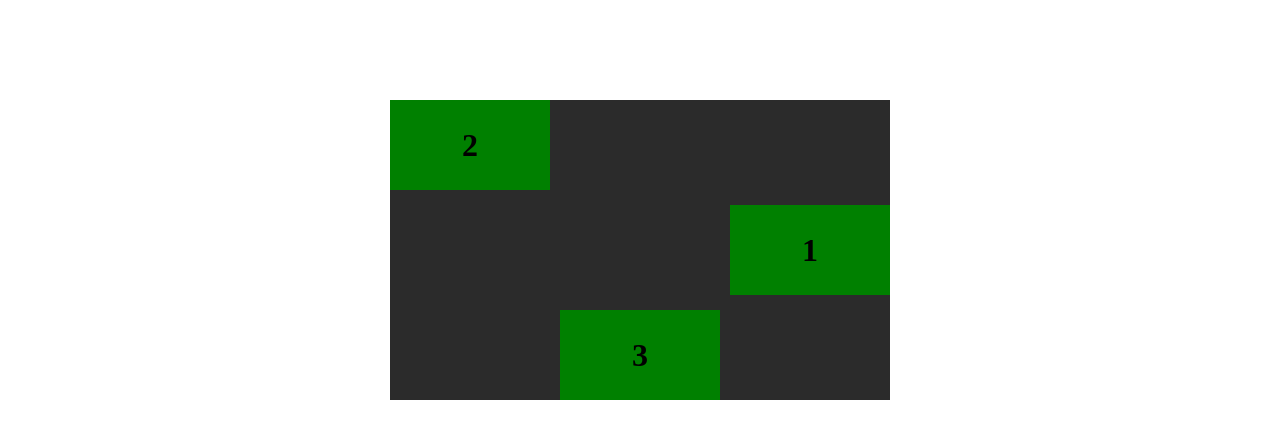
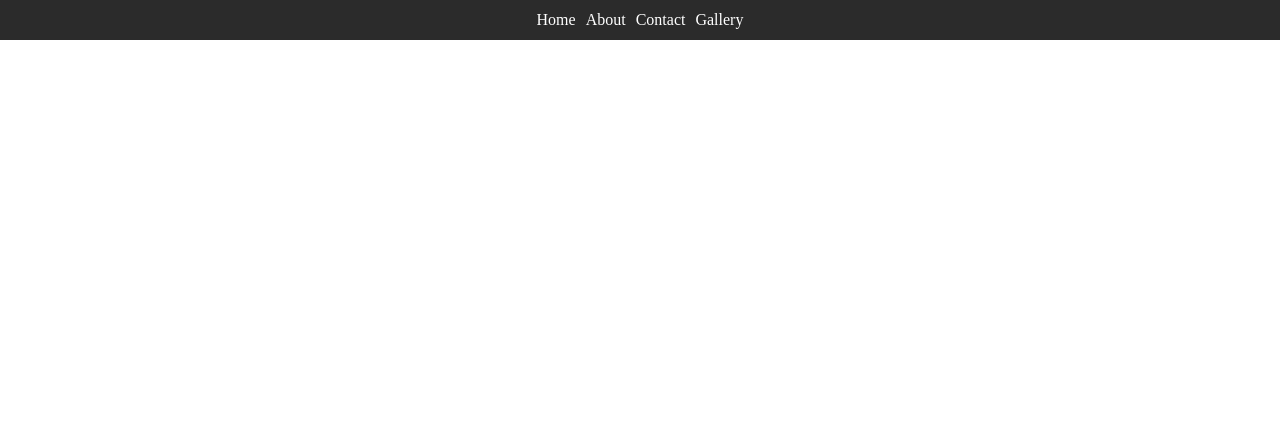
Before and after one commit to sarinanazeri/tamrinshop, a website: page index.html in a window 1280 px wide. Drawn offline with Linux system fonts and the light colour scheme.

Commit message:
create nav

```diff
--- a/css/main.css
+++ b/css/main.css
@@ -3,42 +3,35 @@
   margin: 0;
   padding: 0;
 }
-.parent{
-  width: 500px;
-  height: 300px;
+header{
+  width: 100%;
+  height: 40px;
   background-color: #2b2b2b;
-  margin: 100px auto;
-  display: flex;
-  flex-flow:  row nowrap;
-  justify-content: center;
-  gap: 10px;
-  .child{
-    height: 90px;
-    background-color: green;
-    display: flex;
-    justify-content: center;
-    align-items: center;
-    flex-grow: 1;
+  nav{
+    width: inherit;
+    height: inherit;
+    ul{
+      width: inherit;
+      height: inherit;
+      list-style: none;
+      display: flex;
+      flex-flow: row nowrap;
+      justify-content: center;
+      align-items: center;
+      gap: 10px;
+      li{
+        width: fit-content;
+        a{
+          text-decoration: unset;
+          text-transform: capitalize;
+          color: white;
+          transition: 500ms;
+          &:hover{
+            color: gold;
+          }
+        }
 
-    &:nth-of-type(1){
-      align-self: center;
-      order: 3;
-
-
-    }
-
-    &:nth-of-type(2){
-      align-self: start;
-      order: 1;
-
-
-
-    }
-
-    &:nth-of-type(3){
-      align-self: end;
-      order: 2;
-
+      }
     }
   }
 }
--- a/index.html
+++ b/index.html
@@ -12,17 +12,23 @@
     />
   </head>
   <body>
-    <div class="parent">
-      <div class="child">
-        <h1>1</h1>
-      </div>
-      <div class="child">
-        <h1>2</h1>
-      </div>
-      <div class="child">
-        <h1>3</h1>
-      </div>
-
-    </div>
+    <header>
+      <nav>
+        <ul>
+          <li>
+            <a href="#">home</a>
+          </li>
+          <li>
+            <a href="#">about</a>
+          </li>
+          <li>
+            <a href="#">contact</a>
+          </li>
+          <li>
+            <a href="#">gallery</a>
+          </li>
+        </ul>
+      </nav>
+    </header>
   </body>
 </html>
--- a/package.json
+++ b/package.json
@@ -8,5 +8,8 @@
   "keywords": [],
   "author": "",
   "license": "ISC",
-  "description": ""
+  "description": "",
+  "dependencies": {
+    "live-server": "^1.2.2"
+  }
 }
```
Also changed, not shown: 1 other file.
